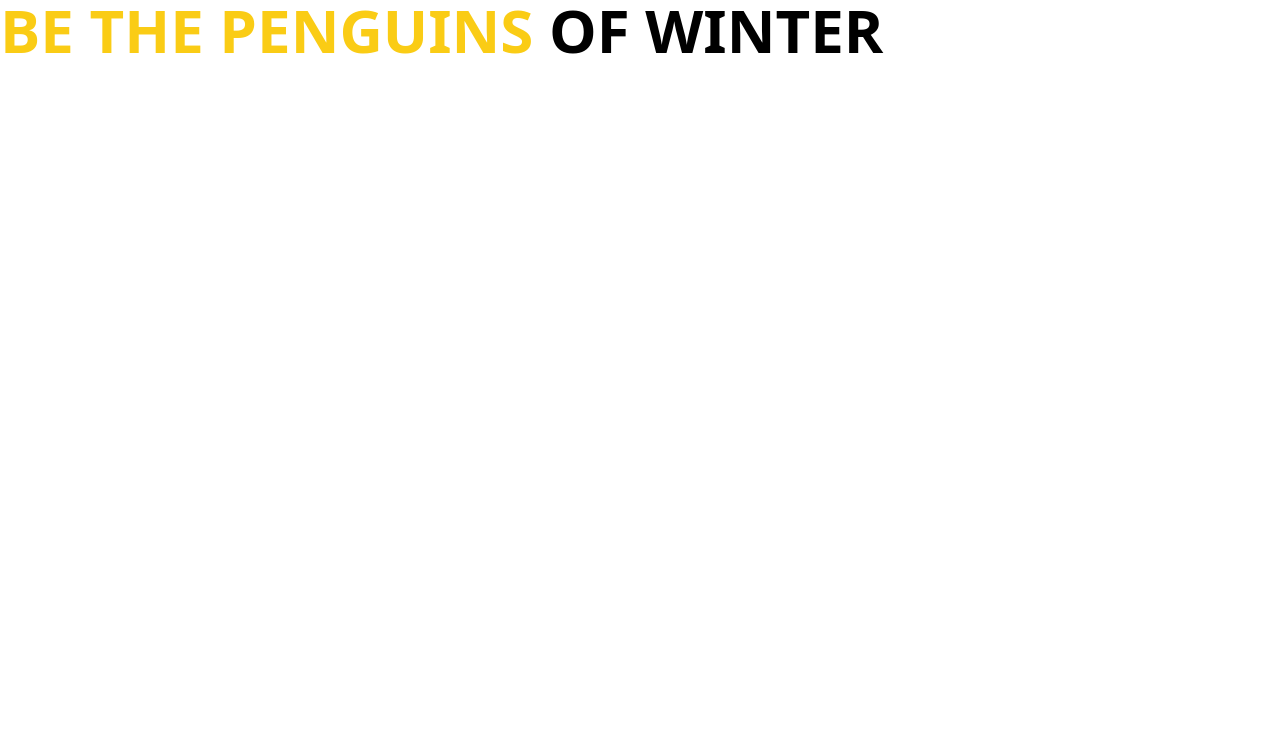
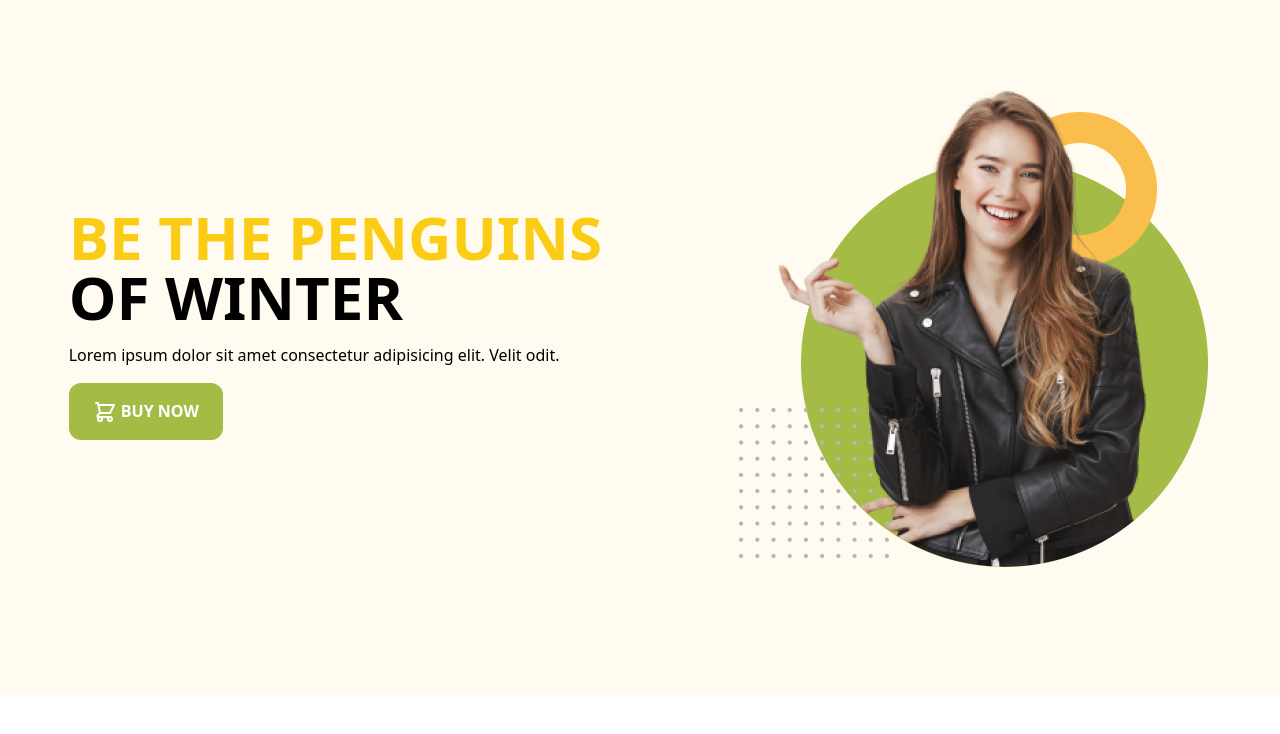
Before and after one commit to miavai649/penguin-fashion-with-tailwind, a plain HTML site: page index.html in a window 1280 px wide. Drawn offline with nearby package versions, Linux system fonts and the light colour scheme.

Commit message:
added header

```diff
--- a/index.html
+++ b/index.html
@@ -13,6 +13,7 @@
             extend: {
               colors: {
                 clifford: '#da373d',
+                penguin: '#FFFBF0',
               }
             }
           }
@@ -20,9 +21,25 @@
       </script>
 </head>
 <body>
-    <h1 class="text-6xl uppercase font-bold">
-        <span class="text-yellow-400">be the penguins</span>
-        <span>of winter</span>
-    </h1>
+    <header class="bg-penguin pb-32 pt-20">
+        <section class="container mx-auto sm:flex items-center justify-around">
+          <div class="space-y-4">
+            <h1 class="text-4xl sm:text-6xl uppercase font-bold">
+              <span class="text-yellow-400">be the penguins</span>
+              <br>
+              <span>of winter</span>
+            </h1>
+            <p>Lorem ipsum dolor sit amet consectetur adipisicing elit. Velit odit.</p>
+            <button class="uppercase bg-[#A4BC46] py-2 px-3 sm:py-4 sm:px-6 text-white font-semibold rounded-xl">
+                <svg xmlns="http://www.w3.org/2000/svg" class="h-6 w-6 inline" fill="none" viewBox="0 0 24 24" stroke="currentColor" stroke-width="2">
+                    <path stroke-linecap="round" stroke-linejoin="round" d="M3 3h2l.4 2M7 13h10l4-8H5.4M7 13L5.4 5M7 13l-2.293 2.293c-.63.63-.184 1.707.707 1.707H17m0 0a2 2 0 100 4 2 2 0 000-4zm-8 2a2 2 0 11-4 0 2 2 0 014 0z" />
+                  </svg>
+                buy now</button>
+            </div>
+            <div class="pt-8 sm:pt-0">
+              <img class="w-1/2 sm:w-full" src="images/model.png" alt="">
+            </div>
+        </section>
+    </header>
 </body>
 </html>
```
